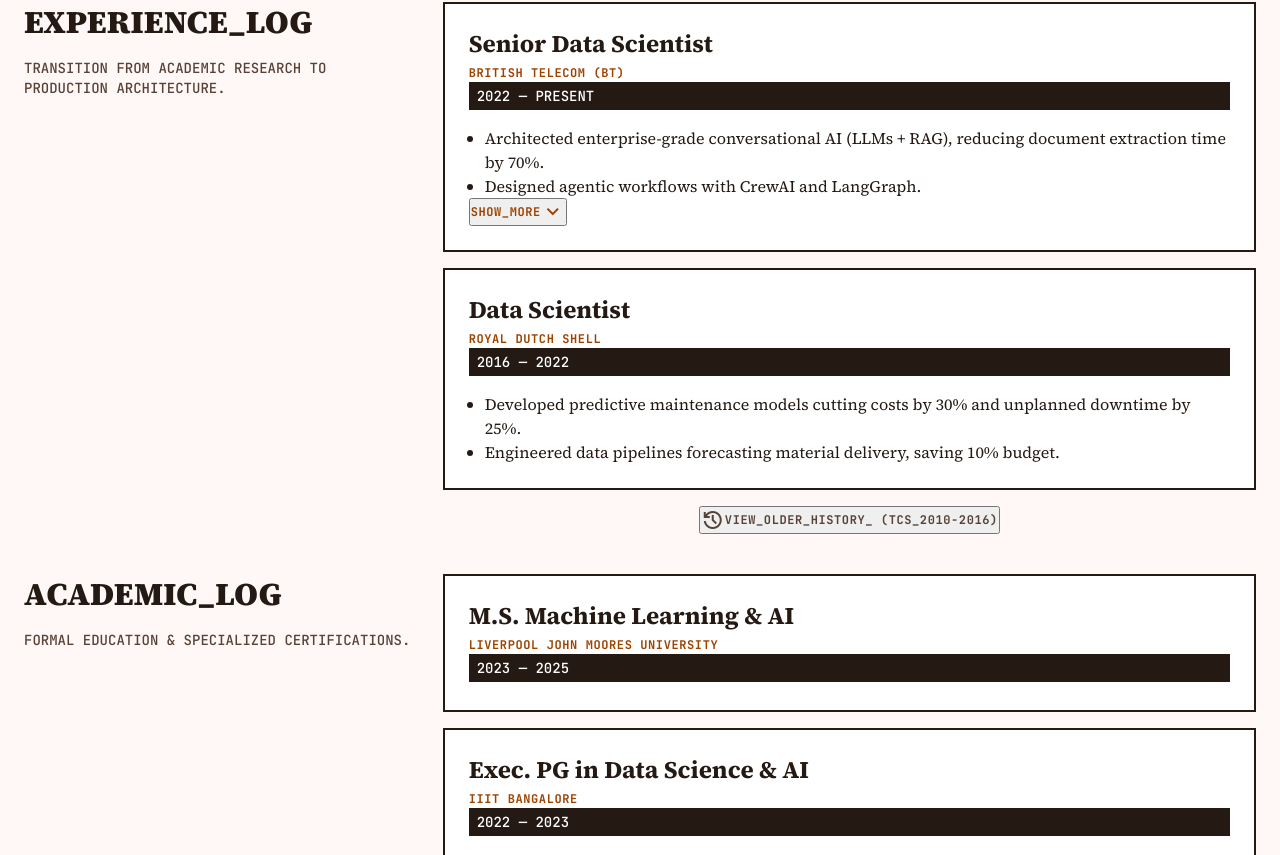
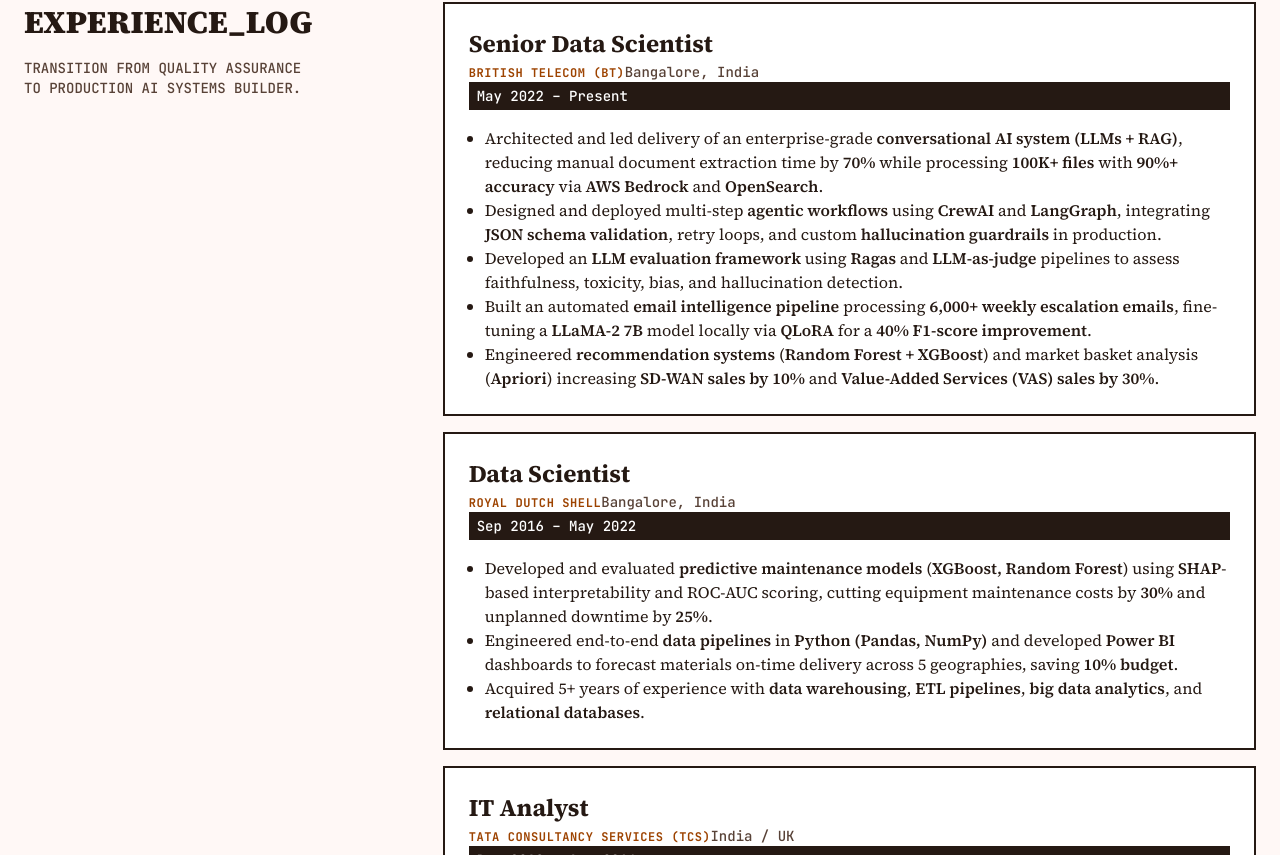
Before and after one commit to hargurjeet/portfolio-website-stitch, a Next.js app: page / in a window 1280 px wide. Shown: the part 1765-2620 px from the top of the page. Built offline with nearby package versions, Linux system fonts and the light colour scheme.

Commit message:
feat: sync full experience log details from hargurjeet.dev dynamically

```diff
--- a/src/app/page.tsx
+++ b/src/app/page.tsx
@@ -128,12 +128,56 @@
   }
 ];
 
+interface Experience {
+  role: string;
+  company: string;
+  location: string;
+  period: string;
+  bullets: string[];
+}
+
+const experiences: Experience[] = [
+  {
+    role: "Senior Data Scientist",
+    company: "British Telecom (BT)",
+    location: "Bangalore, India",
+    period: "May 2022 – Present",
+    bullets: [
+      "Architected and led delivery of an enterprise-grade **conversational AI system (LLMs + RAG)**, reducing manual document extraction time by **70%** while processing **100K+ files** with **90%+ accuracy** via **AWS Bedrock** and **OpenSearch**.",
+      "Designed and deployed multi-step **agentic workflows** using **CrewAI** and **LangGraph**, integrating **JSON schema validation**, retry loops, and custom **hallucination guardrails** in production.",
+      "Developed an **LLM evaluation framework** using **Ragas** and **LLM-as-judge** pipelines to assess faithfulness, toxicity, bias, and hallucination detection.",
+      "Built an automated **email intelligence pipeline** processing **6,000+ weekly escalation emails**, fine-tuning a **LLaMA-2 7B** model locally via **QLoRA** for a **40% F1-score improvement**.",
+      "Engineered **recommendation systems** (**Random Forest + XGBoost**) and market basket analysis (**Apriori**) increasing **SD-WAN sales by 10%** and **Value-Added Services (VAS) sales by 30%**."
+    ]
+  },
+  {
+    role: "Data Scientist",
+    company: "Royal Dutch Shell",
+    location: "Bangalore, India",
+    period: "Sep 2016 – May 2022",
+    bullets: [
+      "Developed and evaluated **predictive maintenance models** (**XGBoost, Random Forest**) using **SHAP**-based interpretability and ROC-AUC scoring, cutting equipment maintenance costs by **30%** and unplanned downtime by **25%**.",
+      "Engineered end-to-end **data pipelines** in **Python (Pandas, NumPy)** and developed **Power BI** dashboards to forecast materials on-time delivery across 5 geographies, saving **10% budget**.",
+      "Acquired 5+ years of experience with **data warehousing**, **ETL pipelines**, **big data analytics**, and **relational databases**."
+    ]
+  },
+  {
+    role: "IT Analyst",
+    company: "Tata Consultancy Services (TCS)",
+    location: "India / UK",
+    period: "Dec 2010 – Aug 2016",
+    bullets: [
+      "Performed **System Integration Testing (SIT)** and **User Acceptance Testing (UAT)** to validate client **Point-of-Sale (PoS)** systems at enterprise scale.",
+      "Spent **one year in the UK onsite** guiding **offshore teams** through the implementation of new PoS software.",
+      "Acquired extensive experience working with **card and payment systems**, **PCI standards**, and **ISO 8583 protocols**."
+    ]
+  }
+];
+
+
 export default function Home() {
   // State for collapsible project cards
   const [expandedProjects, setExpandedProjects] = useState<Record<string, boolean>>({});
-
-  // State for collapsible experience block
-  const [expandedExperience, setExpandedExperience] = useState(false);
 
   // State for showing all 6 projects or only the first 3
   const [showAllProjects, setShowAllProjects] = useState(false);
@@ -484,72 +528,40 @@
               Experience_Log
             </h2>
             <div className="mt-md text-on-surface-variant font-code-sm">
-              TRANSITION FROM ACADEMIC RESEARCH TO <br />
-              PRODUCTION ARCHITECTURE.
+              TRANSITION FROM QUALITY ASSURANCE <br />
+              TO PRODUCTION AI SYSTEMS BUILDER.
             </div>
           </div>
 
           <div className="md:col-span-8 space-y-md">
+            {experiences.map((exp, idx) => (
+              <div key={idx} className="neo-brutalist-border p-lg bg-white relative">
+                <div className="flex flex-col md:flex-row md:justify-between items-start mb-md">
+                  <div>
+                    <h3 className="font-headline-md text-headline-md">{exp.role}</h3>
+                    <span className="font-label-caps text-label-caps text-primary">{exp.company}</span>
+                    <span className="text-xs text-on-surface-variant block font-code-sm mt-xs">{exp.location}</span>
+                  </div>
+                  <span className="font-code-sm text-code-sm bg-on-surface text-white px-2 py-1 mt-xs md:mt-0">{exp.period}</span>
+                </div>
 
-            {/* British Telecom Card */}
-            <div className="neo-brutalist-border p-lg bg-white relative">
-              <div className="flex flex-col md:flex-row md:justify-between items-start mb-md">
-                <div>
-                  <h3 className="font-headline-md text-headline-md">Senior Data Scientist</h3>
-                  <span className="font-label-caps text-label-caps text-primary">British Telecom (BT)</span>
-                </div>
-                <span className="font-code-sm text-code-sm bg-on-surface text-white px-2 py-1">2022 — PRESENT</span>
-              </div>
-
-              <ul className="list-disc ml-4 font-body-md text-body-md space-y-2 marker:text-primary-container">
-                <li>Architected enterprise-grade conversational AI (LLMs + RAG), reducing document extraction time by 70%.</li>
-                <li>Designed agentic workflows with CrewAI and LangGraph.</li>
-              </ul>
-
-              {/* Collapsible bullet list */}
-              <div className={`collapsible-content pt-4 border-t border-surface-variant mt-4 ${expandedExperience ? "expanded" : "collapsed"}`}>
-                <ul className="list-disc ml-4 font-body-md text-body-md space-y-2 marker:text-primary-container">
-                  <li>Integrated JSON schema validation and custom hallucination guardrails.</li>
-                  <li>Developed LLM evaluation framework using Ragas and LLM-as-judge pipelines.</li>
-                  <li>Built email intelligence pipeline for 6,000+ weekly escalations, fine-tuning LLaMA-2 7B.</li>
-                  <li>Engineered Recommendation Systems (Random Forest/XGBoost) increasing VAS sales by 30%.</li>
+                <ul className="list-disc ml-4 font-body-md text-body-md space-y-2 marker:text-primary-container leading-relaxed">
+                  {exp.bullets.map((bullet, bIdx) => {
+                    const parts = bullet.split(/(\*\*.*?\*\*)/);
+                    return (
+                      <li key={bIdx} className="text-justify">
+                        {parts.map((part, pIdx) => {
+                          if (part.startsWith("**") && part.endsWith("**")) {
+                            return <strong key={pIdx} className="font-semibold text-on-surface">{part.slice(2, -2)}</strong>;
+                          }
+                          return part;
+                        })}
+                      </li>
+                    );
+                  })}
                 </ul>
               </div>
-
-              <button
-                onClick={() => setExpandedExperience(!expandedExperience)}
-                className="mt-4 text-primary font-label-caps text-xs flex items-center gap-1 hover:underline btn-shift"
-              >
-                {expandedExperience ? "SHOW_LESS" : "SHOW_MORE"}
-                <span
-                  className="material-symbols-outlined text-sm transition-transform"
-                  style={{ transform: expandedExperience ? "rotate(180deg)" : "rotate(0)" }}
-                >
-                  expand_more
-                </span>
-              </button>
-            </div>
-
-            {/* Royal Dutch Shell Card */}
-            <div className="neo-brutalist-border p-lg bg-white relative">
-              <div className="flex flex-col md:flex-row md:justify-between items-start mb-md">
-                <div>
-                  <h3 className="font-headline-md text-headline-md">Data Scientist</h3>
-                  <span className="font-label-caps text-label-caps text-primary">Royal Dutch Shell</span>
-                </div>
-                <span className="font-code-sm text-code-sm bg-on-surface text-white px-2 py-1">2016 — 2022</span>
-              </div>
-              <ul className="list-disc ml-4 font-body-md text-body-md space-y-2 marker:text-primary-container">
-                <li>Developed predictive maintenance models cutting costs by 30% and unplanned downtime by 25%.</li>
-                <li>Engineered data pipelines forecasting material delivery, saving 10% budget.</li>
-              </ul>
-            </div>
-
-            <div className="flex justify-center pt-sm">
-              <button className="font-label-caps text-label-caps text-on-surface-variant hover:text-primary transition-colors flex items-center gap-2 btn-shift">
-                <span className="material-symbols-outlined">history</span> VIEW_OLDER_HISTORY_ (TCS_2010-2016)
-              </button>
-            </div>
+            ))}
           </div>
         </section>
 
```
